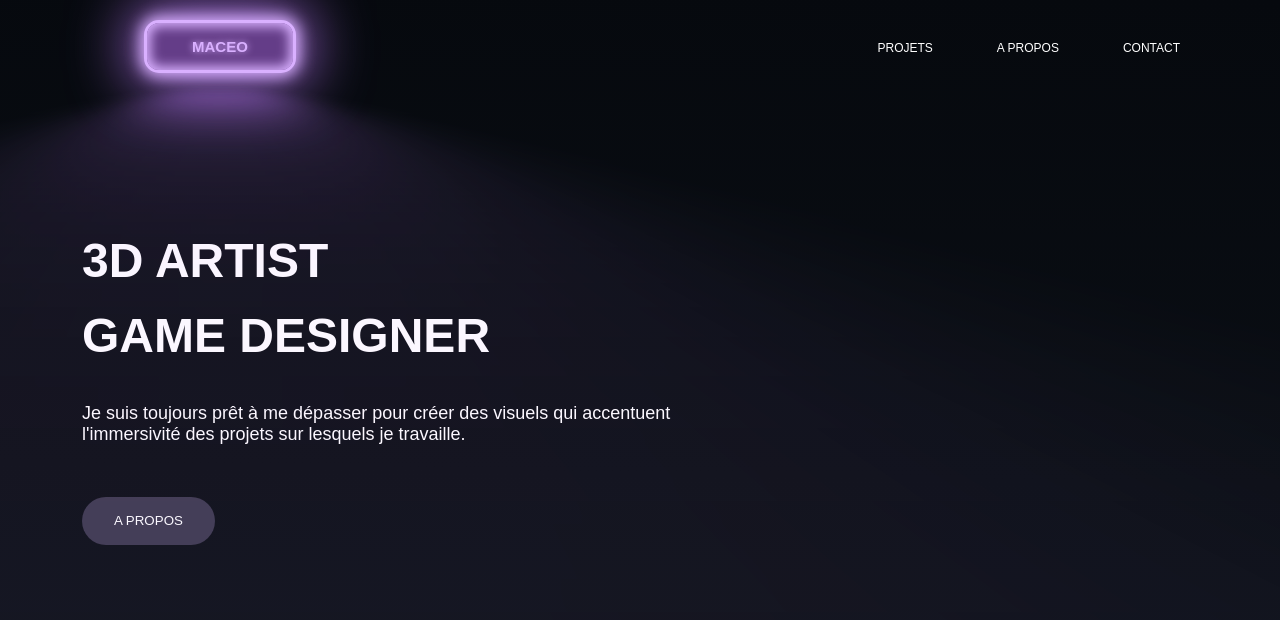
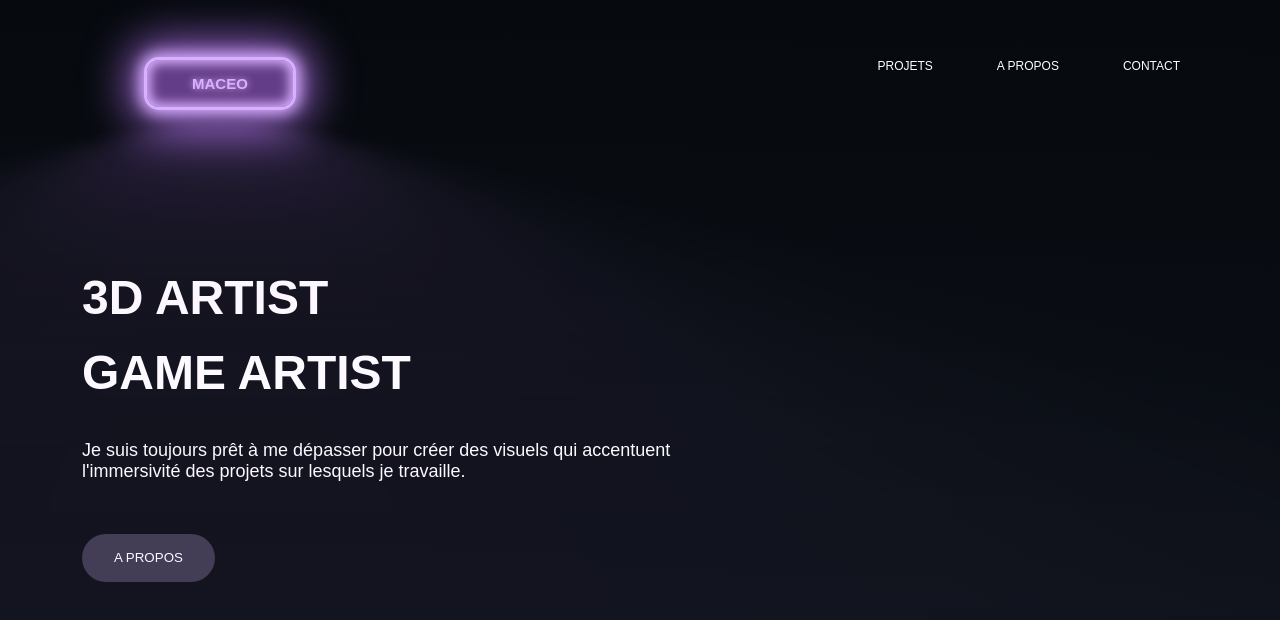
Before and after one commit to Bruno-Delourme/Portfolio_Artist3D, a React (Vite) app: page / in a window 1280 px wide. Shown: the top 620 px of the page. Built offline with nearby package versions, Linux system fonts and the light colour scheme.

Commit message:
modif style on neon

```diff
--- a/src/components/Home/Home.jsx
+++ b/src/components/Home/Home.jsx
@@ -5,7 +5,7 @@ const Home = () => {
   return (
     <section className="home">
       <div className="home-content">
-        <h1>3D ARTIST <p></p>GAME DESIGNER</h1>
+        <h1>3D ARTIST <p></p>GAME ARTIST</h1>
         <p>Je suis toujours prêt à me dépasser pour créer des visuels qui accentuent l&apos;immersivité des projets sur lesquels je travaille.</p>
 
         <button className="about-button">
--- a/src/styles.css
+++ b/src/styles.css
@@ -16,6 +16,7 @@ body {
 /* V   EFFET LOGO NEON     V */
 .logo {
   margin-left: 10%;
+  margin-top: 3%;
   font-size: 28px;
   font-weight: bolder;
   --glow-color: rgb(217, 176, 255);
@@ -31,7 +32,7 @@ body {
  border-radius: 1em;
  outline: none;
  box-shadow: 0 0 1em .25em var(--glow-color),
-        0 0 4em 1em var(--glow-spread-color),
+        0 0 3em 1em var(--glow-spread-color),
         inset 0 0 .75em .25em var(--glow-color);
  text-shadow: 0 0 .5em var(--glow-color);
  position: relative;
@@ -44,7 +45,7 @@ body {
  position: absolute;
  top: 120%;
  left: 0;
- height: 100%;
+ height: 80%;
  width: 100%;
  background-color: var(--glow-spread-color);
  filter: blur(2em);
```
